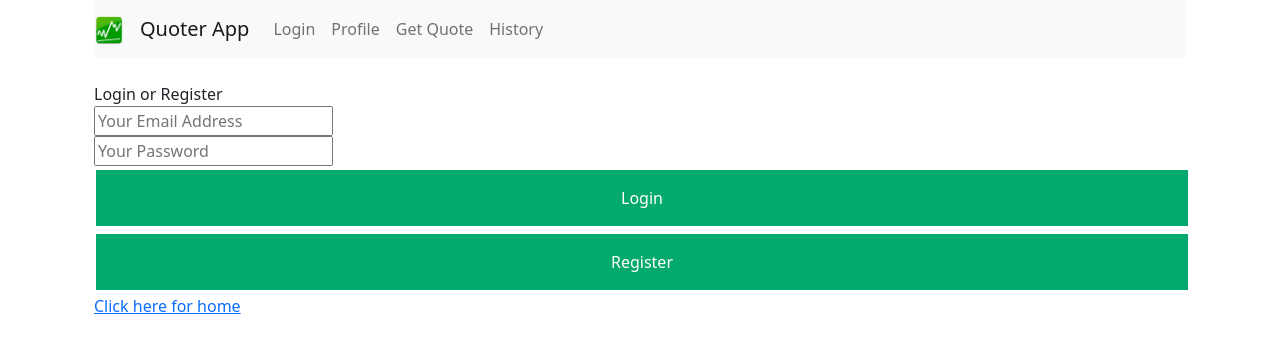
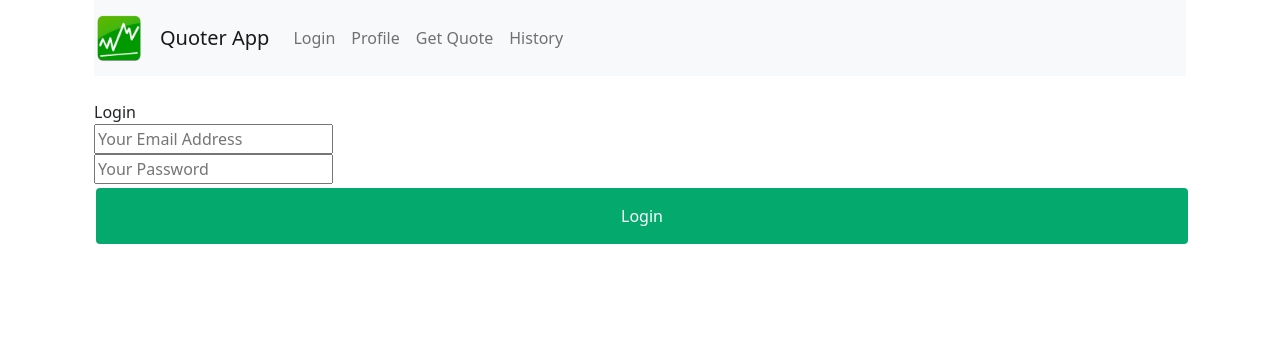
Before and after one commit to youngwillyum/quoter2, a React (Create React App) app in the folder client/: page /login in a window 1280 px wide. Shown: the top 350 px of the page. Built offline with nearby package versions, Linux system fonts and the light colour scheme.

Commit message:
Login Page Update
updated login page on form submissions and prepping for backend implementation

```diff
--- a/client/src/components/LoginComponent.js
+++ b/client/src/components/LoginComponent.js
@@ -2,20 +2,63 @@ import React, { Component } from 'react'
 import {Link} from 'react-router-dom'
 
 export default class Login extends Component{
+
+constructor(props) {
+  super(props);
+  this.onChangeLoginEmail = this.onChangeLoginEmail.bind(this)
+  this.onChangeLoginPassword = this.onChangeLoginPassword.bind(this)
+  this.onSubmit = this.onSubmit.bind(this)
+
+  this.state={
+    login_email:'',
+    login_password:''
+  }
+}
+
+onChangeLoginEmail(e){
+  this.setState({
+    login_email: e.target.value
+  })
+}
+
+onChangeLoginPassword(e){
+  this.setState({
+    login_password: e.target.value
+  })
+}
+
+onSubmit(e){
+  e.preventDefault();
+
+  console.log('--Form Submitted--');
+  console.log(this.state.login_email);
+  console.log(this.state.login_password);
+
+  this.setState = ({
+    login_email:'',
+    login_password:''
+  })
+}
 render () {
   return(
     <React.Fragment>
-    <div>Login or Register</div>
+    <form onSubmit={this.onSubmit}>
+    <label>Login</label>
 
-    <input type="email" placeholder="Your Email Address" />
-    <div/>
-    <input type="password" placeholder="Your Password" />
-    <div/>
-    <input type="submit" value="Login"/>
-    <input type="submit" value="Register" />
-    <div/>
-    <Link to='/home'>Click here for home</Link>
+    <div className="form-group">
+      <input type="email" placeholder="Your Email Address" name="email" required
+      value={this.state.login_email} onChange={this.onChangeLoginEmail}/>
+    </div>
 
+    <div className="form-group">
+      <input type="password" placeholder="Your Password" name="password" required
+      value={this.state.login_password} onChange={this.onChangeLoginPassword} />
+    </div>
+    <div className="form-group">
+    <input type="submit" value="Login" className = "btn btn-primary"/>
+    </div>
+
+    </form>
     </React.Fragment>
   )
   }
--- a/client/src/components/MainComponent.js
+++ b/client/src/components/MainComponent.js
@@ -7,7 +7,7 @@ import Profile from './ProfileComponent'
 import Login from './LoginComponent'
 import Quoter from './QuoterComponent'
 import History from './HistoryComponent'
-
+import "bootstrap/dist/css/bootstrap.min.css";
 import { BrowserRouter as Router, Route, Link } from "react-router-dom";
 import logo from "./logo.png";
 
@@ -18,7 +18,7 @@ export default class Main extends Component{
         <div className="container">
           <nav className="navbar navbar-expand-lg navbar-light bg-light">
             <a class="navbar-brand" target="_blank">
-              <img src={logo} alt="projectlogo"  width="30" height="30"  />
+              <img src={logo} alt="/home"  width="50" height="50"  />
             </a>
             <Link to="/" className="navbar-brand">Quoter App</Link>
             <div className="collpase navbar-collapse">
--- a/client/src/components/myStyles.css
+++ b/client/src/components/myStyles.css
@@ -18,6 +18,7 @@ input[type=button], input[type=submit], input[type=reset] {
   cursor: pointer;
   width: 100%;
 }
+
 h2 {
   text-align: center;
 }
```
